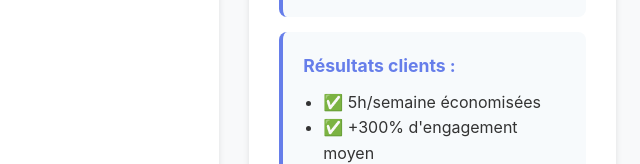
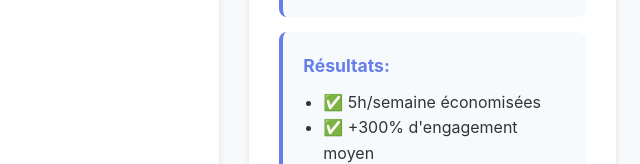
Before and after one commit to maxsautomatn8n-sketch/portfolio, a plain HTML site: page index.html in a window 1280 px wide. Shown: the part 1312-1476 px from the top of the page, 604-1244 px from the left. Drawn offline with Linux system fonts and the light colour scheme.

Commit message:
Update client results label in index.html

```diff
--- a/index.html
+++ b/index.html
@@ -337,7 +337,7 @@
                     </div>
 
                     <div class="results">
-                        <strong data-fr="Résultats clients :" data-en="Client Results:">Résultats clients :</strong>
+                        <strong data-fr="Résultats:" data-en="Client Results:">Résultats:</strong>
                         <ul style="margin-top: 10px; margin-left: 20px;">
                             <li data-fr="✅ 5h/semaine économisées" data-en="✅ 5h/week saved">✅ 5h/semaine économisées</li>
                             <li data-fr="✅ +300% d'engagement moyen" data-en="✅ +300% average engagement">✅ +300% d'engagement moyen</li>
```
